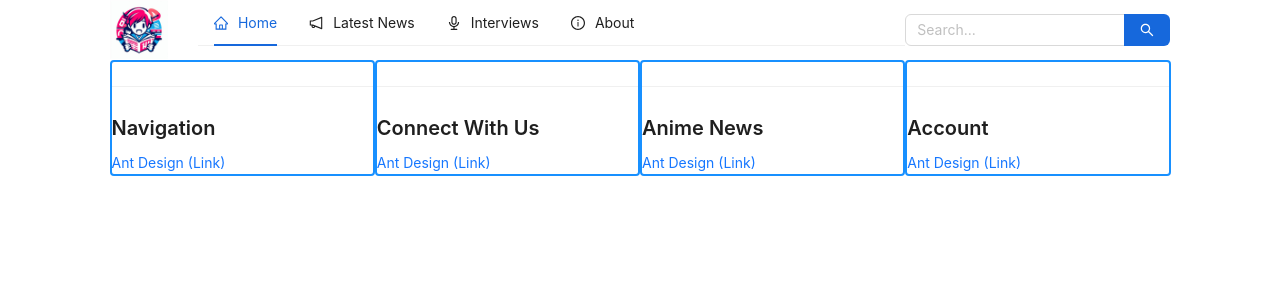
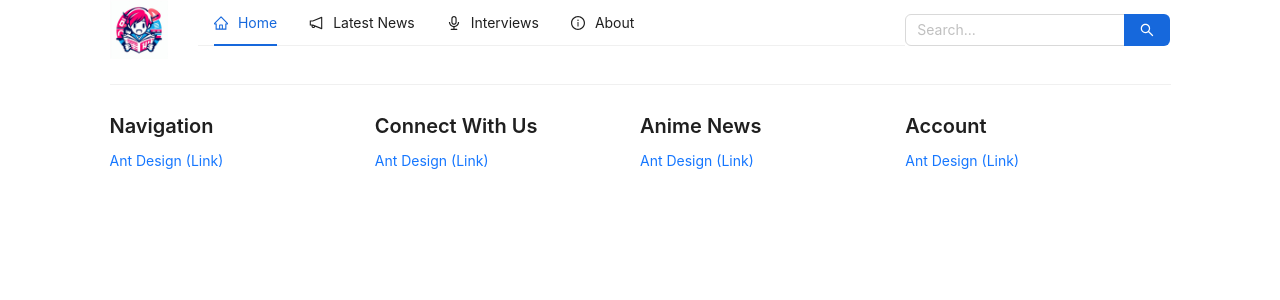
Before and after one commit to heyliceeee/animeNews, a React (Create React App) app in the folder animenews/: page / in a window 1280 px wide. Shown: the top 300 px of the page. Built offline with nearby package versions, Linux system fonts and the light colour scheme.

Commit message:
:sparkles: feat: footer

```diff
--- a/animenews/src/footer/Footer.js
+++ b/animenews/src/footer/Footer.js
@@ -15,44 +15,28 @@ const { Title, Link } = Typography;
 function Footer() {
   return (
     <Row>
-      <Col
-        className="gutter-row"
-        span={6}
-        style={{ border: "2px solid #1890ff", borderRadius: "4px" }}
-      >
+      <Col className="gutter-row" span={6}>
         <Divider />
         <Title level={4}>Navigation</Title>
         <Link href="https://ant.design" target="_blank">
           Ant Design (Link)
         </Link>
       </Col>
-      <Col
-        className="gutter-row"
-        span={6}
-        style={{ border: "2px solid #1890ff", borderRadius: "4px" }}
-      >
+      <Col className="gutter-row" span={6}>
         <Divider />
         <Title level={4}>Connect With Us</Title>
         <Link href="https://ant.design" target="_blank">
           Ant Design (Link)
         </Link>
       </Col>
-      <Col
-        className="gutter-row"
-        span={6}
-        style={{ border: "2px solid #1890ff", borderRadius: "4px" }}
-      >
+      <Col className="gutter-row" span={6}>
         <Divider />
         <Title level={4}>Anime News</Title>
         <Link href="https://ant.design" target="_blank">
           Ant Design (Link)
         </Link>
       </Col>
-      <Col
-        className="gutter-row"
-        span={6}
-        style={{ border: "2px solid #1890ff", borderRadius: "4px" }}
-      >
+      <Col className="gutter-row" span={6}>
         <Divider />
         <Title level={4}>Account</Title>
         <Link href="https://ant.design" target="_blank">
```
